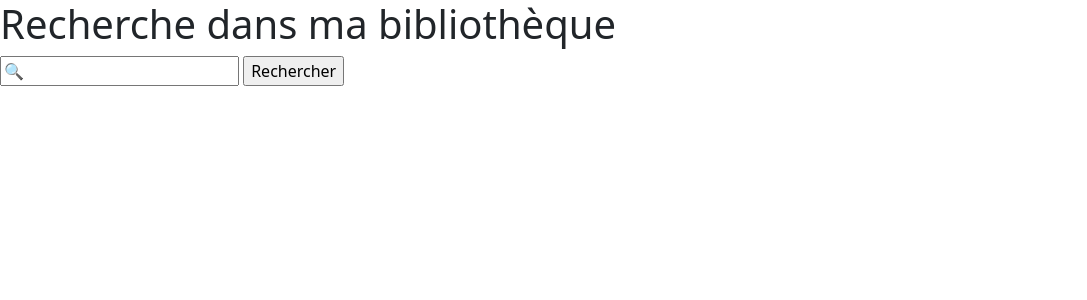
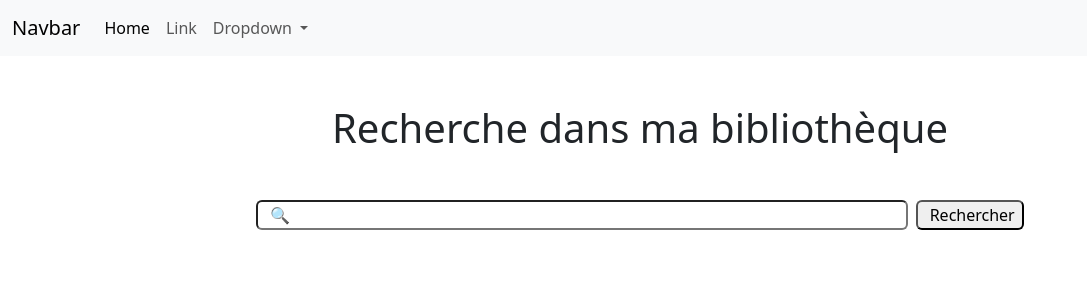
Before and after one commit to Nouster/search_library, a PHP site: page /search.php in a window 1280 px wide. Shown: the top 300 px of the page, without its empty margins (0-1087 px from the left). Run offline with PHP 8.4, Linux system fonts and the light colour scheme.

Commit message:
improved display, redirect to home in case of empty paramater, adapt the spelling to match the search results, more readable code

```diff
--- a/layout/header.php
+++ b/layout/header.php
@@ -9,3 +9,4 @@
     <title>Document</title>
 </head>
 <body>
+    <?php require_once 'nav.php' ?>
--- /dev/null
+++ b/layout/nav.php
@@ -0,0 +1,29 @@
+<nav class="navbar navbar-expand-lg bg-body-tertiary">
+  <div class="container-fluid">
+    <a class="navbar-brand" href="#">Navbar</a>
+    <button class="navbar-toggler" type="button" data-bs-toggle="collapse" data-bs-target="#navbarSupportedContent" aria-controls="navbarSupportedContent" aria-expanded="false" aria-label="Toggle navigation">
+      <span class="navbar-toggler-icon"></span>
+    </button>
+    <div class="collapse navbar-collapse" id="navbarSupportedContent">
+      <ul class="navbar-nav me-auto mb-2 mb-lg-0">
+        <li class="nav-item">
+          <a class="nav-link active" aria-current="page" href="#">Home</a>
+        </li>
+        <li class="nav-item">
+          <a class="nav-link" href="#">Link</a>
+        </li>
+        <li class="nav-item dropdown">
+          <a class="nav-link dropdown-toggle" href="#" role="button" data-bs-toggle="dropdown" aria-expanded="false">
+            Dropdown
+          </a>
+          <ul class="dropdown-menu">
+            <li><a class="dropdown-item" href="#">Action</a></li>
+            <li><a class="dropdown-item" href="#">Another action</a></li>
+            <li><hr class="dropdown-divider"></li>
+            <li><a class="dropdown-item" href="#">Something else here</a></li>
+          </ul>
+        </li>
+      </ul>
+    </div>
+  </div>
+</nav>
--- a/search.php
+++ b/search.php
@@ -1,9 +1,9 @@
 <?php require_once 'layout/header.php'; ?>
 
-<h1>Recherche dans ma bibliothèque</h1>
-<form action="results.php" method="GET">
-    <input type="text" name="q" id="" placeholder="🔍" value="<?php echo $_GET['q'] ?? ''; ?>">
-    <input type="submit" value="Rechercher">
+<h1 class="text-center mt-5">Recherche dans ma bibliothèque</h1>
+<form class="row justify-content-center mt-5" action="results.php" method="GET">
+    <input class="col-md-6 rounded me-2" type="text" name="q" id="" placeholder="🔍" value="<?php echo $_GET['q'] ?? ''; ?>">
+    <input class="col-md-1 rounded" type="submit" value="Rechercher">
 </form>
 
 <?php require_once 'layout/footer.php';
```
Also changed, not shown: data/library.php (+7 -2 lines), results.php (+34 -13 lines), assets/pictures/borderlands-2.jpeg (added), assets/pictures/far-cry-4.jpeg (added), assets/pictures/far-cry-V.jpeg (added), assets/pictures/fifa22.webp (added), assets/pictures/hogwart.webp (added), assets/pictures/metal-gear-V.jpeg (added), assets/pictures/skyrim.jpeg (added), 2 other files.
